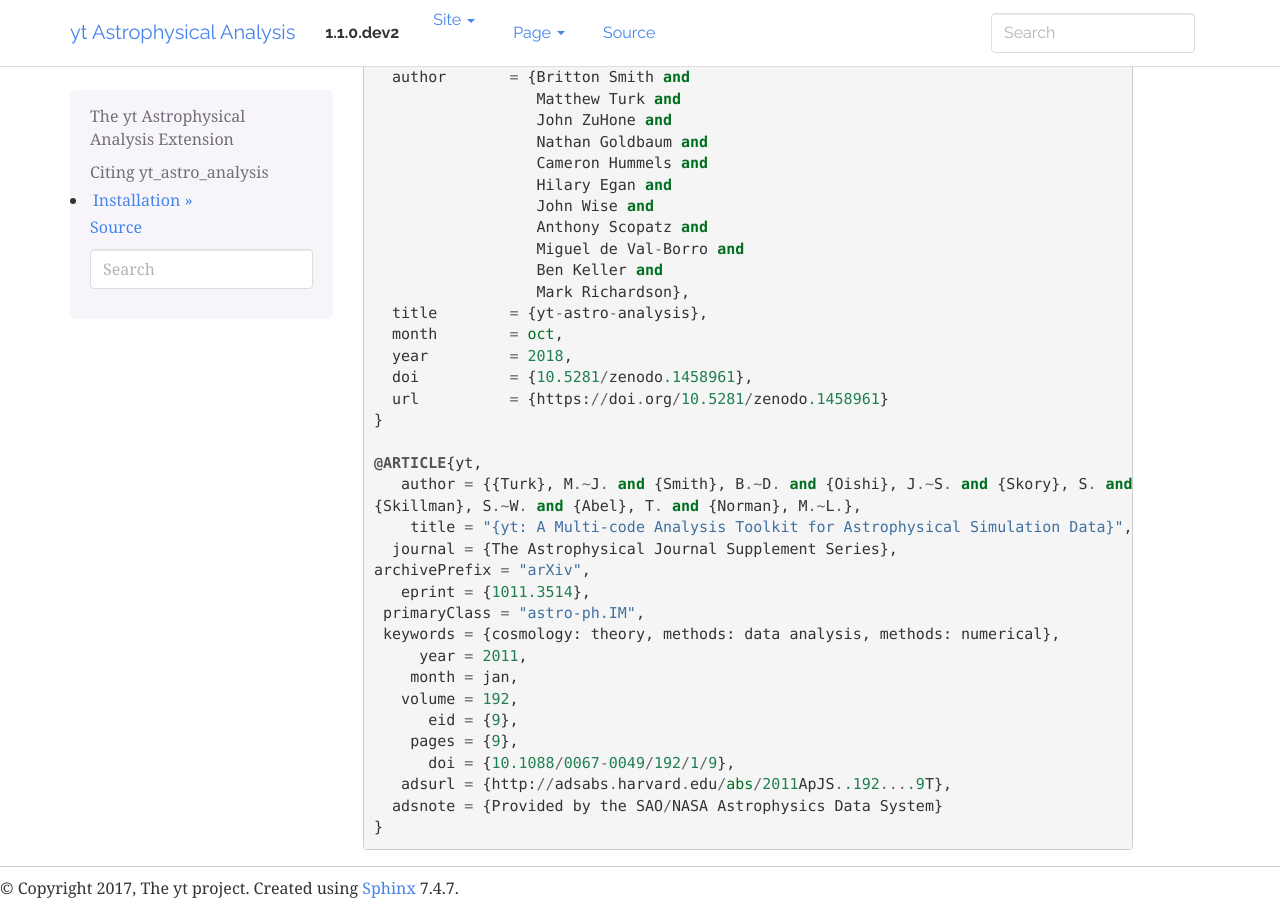
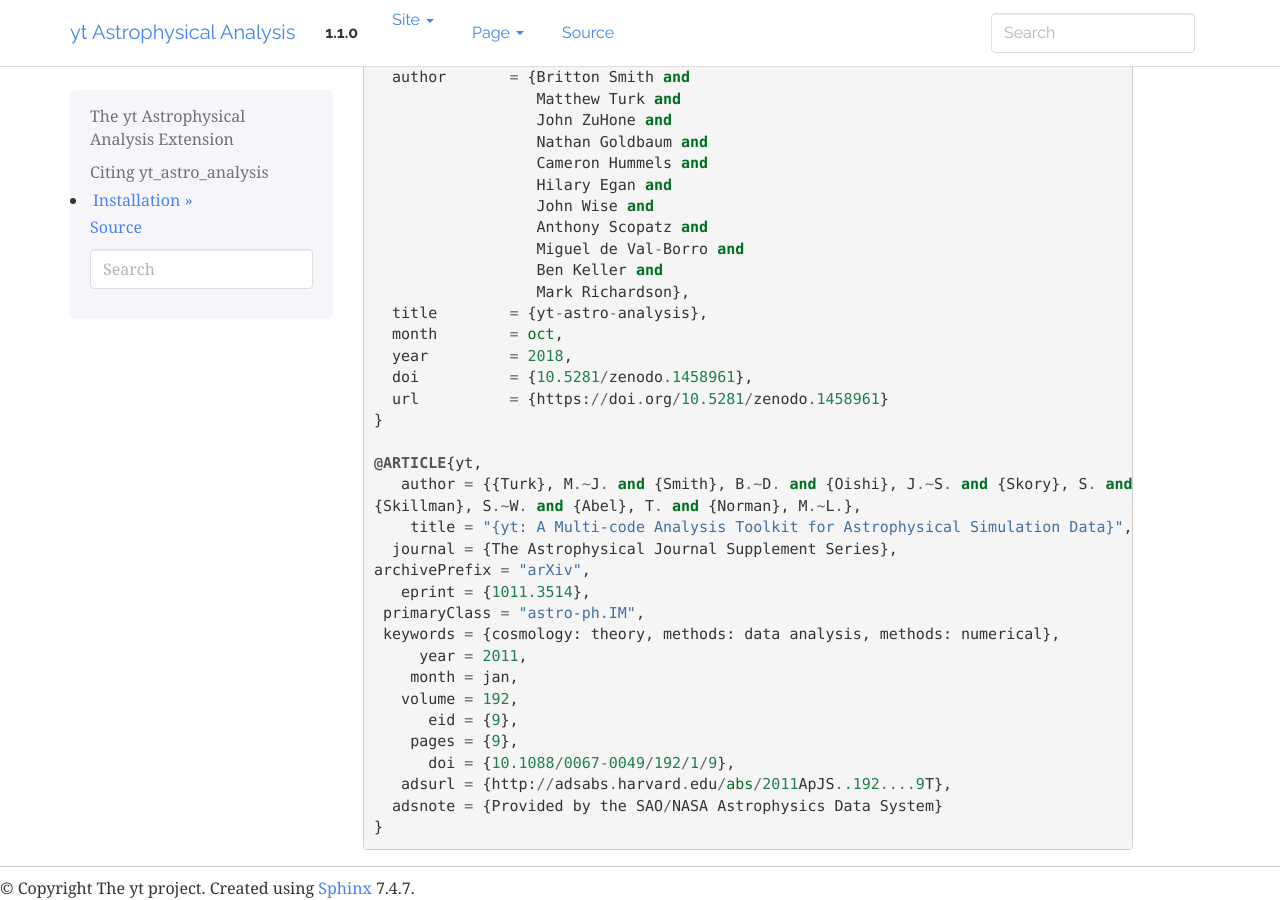
Before and after one commit to yt-project/yt_astro_analysis, a Sphinx documentation site: the page built from doc/source/index.rst, in a window 1280 px wide and 900 px high, scrolled down 998 px. Built offline with Sphinx 7.4.7, drawn with Linux system fonts in a browser that asks for light colours; formulas are drawn with MathJax 3.

Commit message:
Update version.

```diff
--- a/doc/source/conf.py
+++ b/doc/source/conf.py
@@ -71,7 +71,7 @@
 
 # General information about the project.
 project = "yt Astrophysical Analysis"
-copyright = "2017, The yt project"
+copyright = "The yt project"
 author = "The yt project"
 
 # The version info for the project you're documenting, acts as replacement for
@@ -79,9 +79,9 @@
 # built documents.
 #
 # The short X.Y version.
-version = "1.1.0.dev2"
+version = "1.1.0"
 # The full version, including alpha/beta/rc tags.
-release = "1.1.0.dev2"
+release = "1.1.0"
 
 # The language for content autogenerated by Sphinx. Refer to documentation
 # for a list of supported languages.
--- a/yt_astro_analysis/__init__.py
+++ b/yt_astro_analysis/__init__.py
@@ -13,7 +13,7 @@
 # The full license is in the file COPYING.txt, distributed with this software.
 # -----------------------------------------------------------------------------
 
-__version__ = "1.1.0.dev2"
+__version__ = "1.1.0"
 
 from yt_astro_analysis import (
     cosmological_observation,
```
